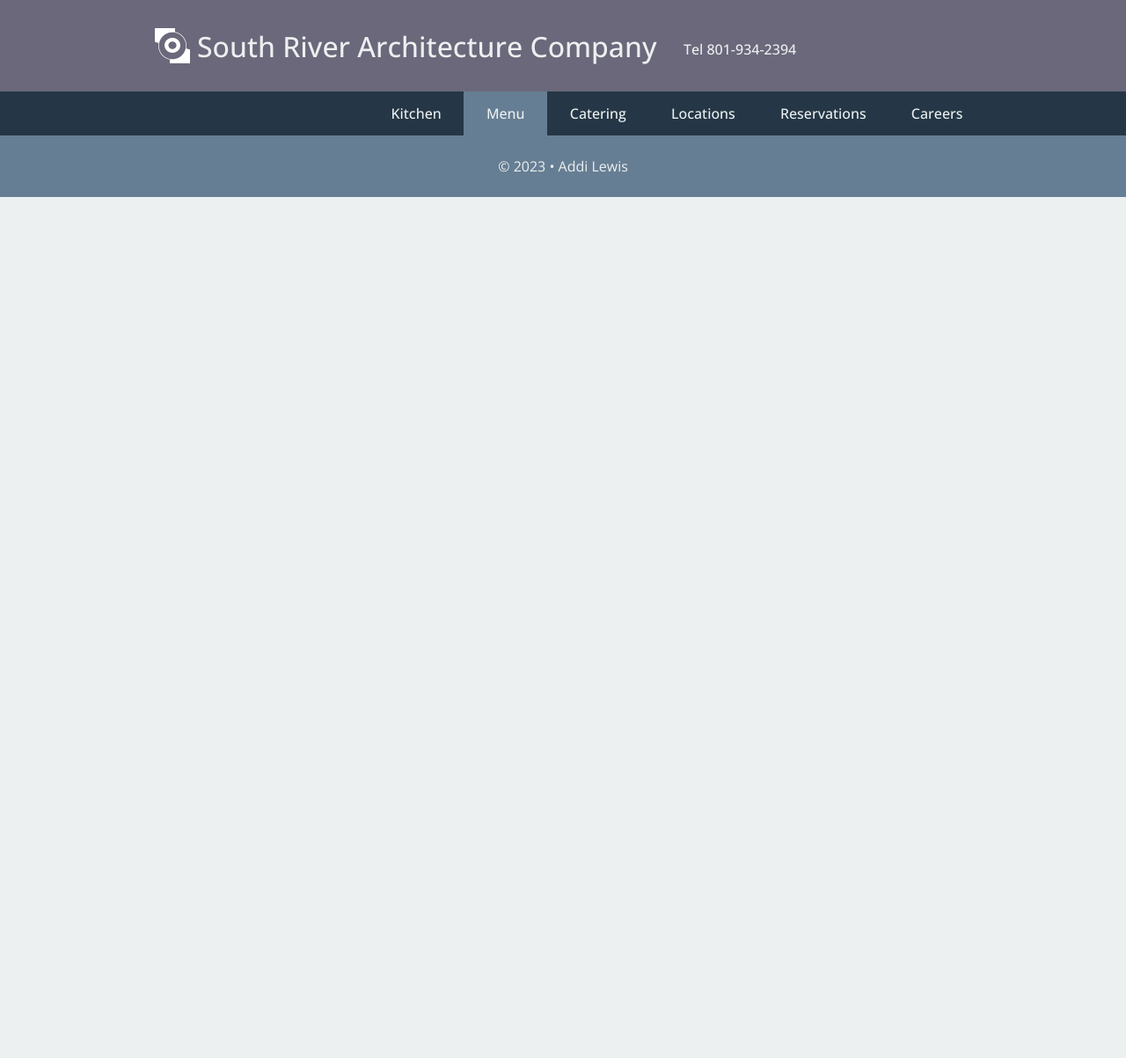
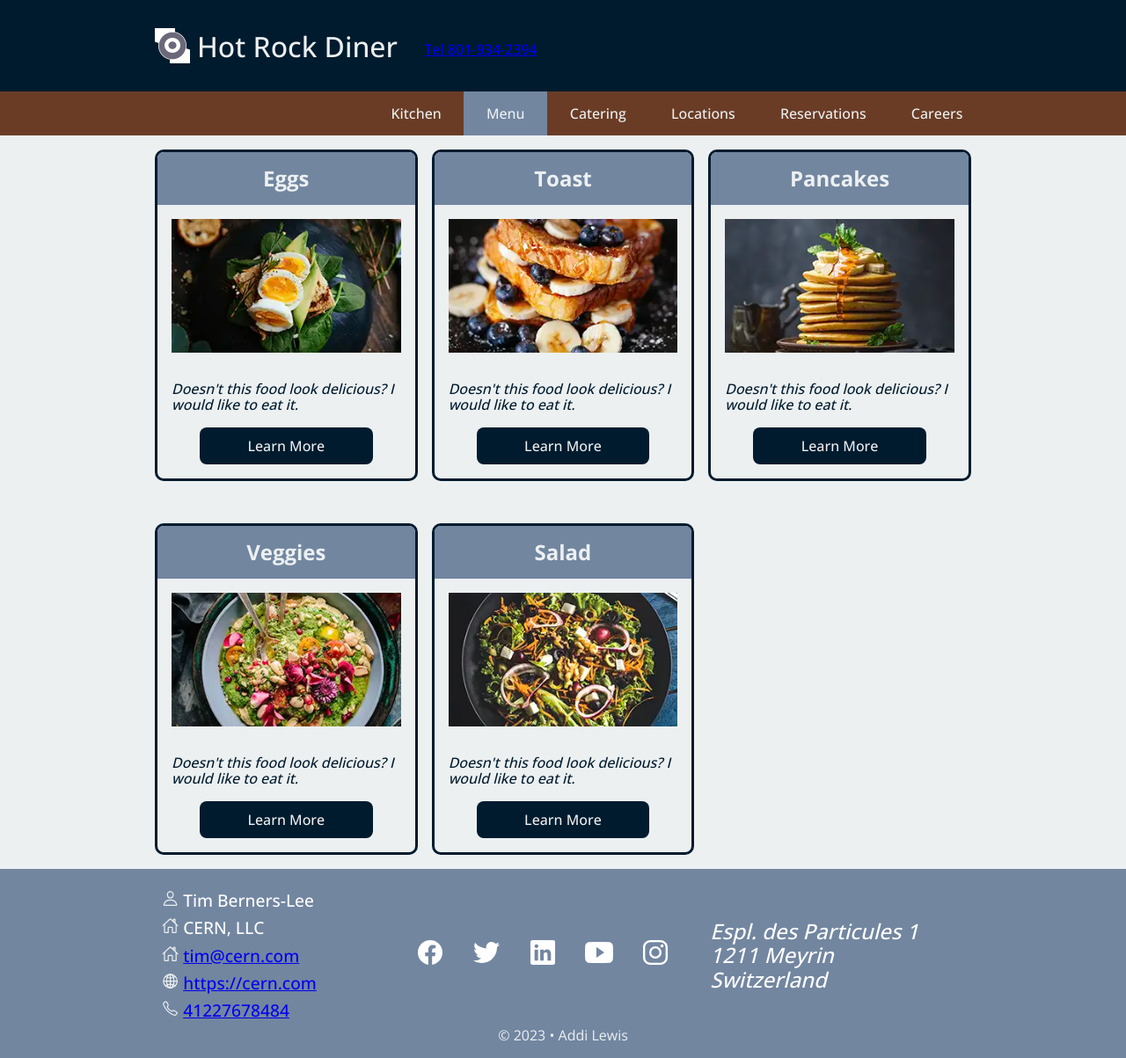
Before and after one commit to addilewis21/DWDD-2610, a plain HTML site: page Diner/index.html in a window 1280 px wide. Shown: the whole page at 88% size. Before the commit the page ends 800 px from the top, so only its background shows below. Drawn offline with nearby package versions, Linux system fonts and the light colour scheme.

Commit message:
got all content, began styling

```diff
--- a/Diner/index.html
+++ b/Diner/index.html
@@ -1,8 +1,8 @@
 <!DOCTYPE html>
 <html lang="en">
 <head>
-    <title>South River Architecture Company</title>
-    <meta name="description" content="South River Architecture Company">
+    <title>Hot Rock Diner</title>
+    <meta name="description" content="Hot Rock Diner">
     <meta name="author" content="Addi Lewis">
 
     <meta charset="UTF-8">
@@ -28,7 +28,7 @@
     <div id="headerWrapper">
         <header>
             <img src ="images/logocircle.png" alt="logo">
-            <h1>South River Architecture Company</h1>
+            <h1>Hot Rock Diner</h1>
              <a href="9051290512" style="margin-left: 1rem; padding: .4rem;"> Tel 801-934-2394 </a>
         </header>
     </div>
@@ -49,18 +49,77 @@
 
     <div id="mainWrapper">
         <main>
+            <div class="allcards">
+                <section>
+                    <h2>Eggs</h2>
+                    <img src="images/img1.webp" alt="Eggs" width="300" height="175">
+                    <p>Doesn't this food look delicious? I would like to eat it.</p>
+                    <a href="#">Learn More</a>
+                </section>
+
+                <section>
+                    <h2>Toast</h2>
+                    <img src="images/img2.webp" alt="Toast" width="300" height="175">
+                    <p>Doesn't this food look delicious? I would like to eat it.</p>
+                    <a href="#">Learn More</a>
+                </section>
+
+                <section>
+                    <h2>Pancakes</h2>
+                    <img src="images/img3.webp" alt="pancakes" width="300" height="175">
+                    <p>Doesn't this food look delicious? I would like to eat it.</p>
+                    <a href="#">Learn More</a>
+                </section>
+
+                <section>
+                    <h2>Veggies</h2>
+                    <img src="images/img4.webp" alt="veggies" width="300" height="175">
+                    <p>Doesn't this food look delicious? I would like to eat it.</p>
+                    <a href="#">Learn More</a>
+                </section>
+
+                <section>
+                    <h2>Salad</h2>
+                    <img src="images/img5.webp" alt="salad" width="300" height="175">
+                    <p>Doesn't this food look delicious? I would like to eat it.</p>
+                    <a href="#">Learn More</a>
+                </section>
+            </div>
+
+
 
         </main>
     </div>
 
     <div id="footerWrapper">
         <footer>
-            <p>&copy; <span id="year">x</span> &bull; Addi Lewis</p>
+            <div>
+                <section class="contact">
+                    <p><ion-icon name="person-outline"></ion-icon>Tim Berners-Lee</p>
+                    <p><ion-icon name="home-outline"></ion-icon>CERN, LLC</p>
+                    <p><ion-icon name="home-outline"></ion-icon><a href="mainto:tim@cern.com">tim@cern.com</a></p>
+                    <p><ion-icon name="globe-outline"></ion-icon><a href="https://cern.com">https://cern.com</a></p>
+                    <p><ion-icon name="call-outline"></ion-icon><a href="tel:41227678484">41227678484</a></p>
+                </section>
+                <section class="social">
+                    <a href="#"><ion-icon name="logo-facebook"></ion-icon></a>
+                    <a href="#"><ion-icon name="logo-twitter"></ion-icon></a>
+                    <a href="#"><ion-icon name="logo-linkedin"></ion-icon></a>
+                    <a href="#"><ion-icon name="logo-youtube"></ion-icon></a>
+                    <a href="#"><ion-icon name="logo-instagram"></ion-icon></a>
+                </section>
+                <section class="location">
+                    <address>Espl. des Particules 1 <br> 1211 Meyrin <br> Switzerland </address>
+                </section>
+            </div>
+
+            <p class="legal">&copy; <span id="year">x</span> &bull; Addi Lewis</p>
         </footer>
     </div>
 
-        <script src="js/scripts.js">
+<script type="module" src="https://unpkg.com/ionicons@7.1.0/dist/ionicons/ionicons.esm.js"></script>
+<script nomodule src="https://unpkg.com/ionicons@7.1.0/dist/ionicons/ionicons.js"></script>
+<script src="js/scripts.js"> </script>
 
-        </script>
 </body>
 </html>
--- a/Diner/scss/_large.scss
+++ b/Diner/scss/_large.scss
@@ -23,6 +23,14 @@ nav {
 }
 
 // main stuff
-section {
-  grid-template-columns: 1fr 1fr 1fr;
+div.allcards {
+
+  section {
+    flex-basis: calc(33.33% - ($gutter)*2/3);
+  }
 }
+
+footer div {
+  display: grid;
+  grid-template-columns: auto auto auto;
+}
--- a/Diner/scss/_medium.scss
+++ b/Diner/scss/_medium.scss
@@ -23,17 +23,23 @@ li {
   flex: 1;
 }
 }
-li.active {
-background-color: $secondaryColor;
-color: $primaryColor;
-border-radius: 0;
-}
-a {
-color: $fontColor;
+
+} //end of nav
 
 
-&:hover {
-  color: #E3E3AC;
+
+div.allcards {
+  display: flex;
+  flex-wrap: wrap;
+  gap: $gutter;
+
+  section {
+    flex-basis: calc(50% - ($gutter)/2);
+  }
 }
+
+footer div {
+  display: grid;
+  grid-template-columns: auto auto;
+  align-items: center;
 }
-}
--- a/Diner/scss/_small.scss
+++ b/Diner/scss/_small.scss
@@ -47,6 +47,7 @@ h3 {
 
 #navWrapper {
   background-color: $primaryColor;
+  color: $fontColor;
 }
 
 nav {
@@ -61,7 +62,6 @@ nav {
         text-decoration: none;
         display: none;
         padding: .5rem 2vw;
-        border-top: solid 1px white;
       }
       ul.open {
         display: block;
@@ -70,10 +70,9 @@ nav {
         border-bottom: solid 1px white;
       }
 
-  }
       li.active {
-    background-color: lighten($primaryColor, 40%);
-    color: $primaryColor;
+        background-color: $secondaryColor;
+        color: $thirdColor;
         width: 100%;
 
       }
@@ -85,63 +84,54 @@ nav {
 
         &:hover {
           background-color: lighten($primaryColor, 15%);
-      color: $primaryColor;
         }
       }
 
 
+  } //end of nav
+
+
 
 // main stuff
+
+div.allcards {
+  padding: 0 $gutter;
   section {
-  display: grid;
-  grid-template-columns: 1fr;
+    border: .2rem solid $thirdColor;
+    border-radius: 10px;
+    overflow: hidden;
+    margin: 1rem 0;
+    h2, p, img {
+      margin: 0;
+      padding: 1rem $gutter;
     }
-section div {
-  width: 100%;
-  padding: 1rem $gutter;
+    h2 {
+      background-color: $secondaryColor;
+      font-size: 1.5rem;
+      color: $fontColor;
+      text-align: center;
+    }
     img {
       width: 100%;
       height: auto;
+      display: block;
+    }
+    p {
+      font-style: italic;
+    }
+    a {
+      display: block;
+      background-color: $thirdColor;
+      padding: .75rem;
+      text-align: center;
+      margin: 0 3rem 1rem 3rem;
+      border-radius: 8px;
+      color: $fontColor;
+      text-decoration: none;
     }
   }
+}// end of allcards
 
-h2 {
-  text-align: center;
-  margin-bottom: 0px;
-  background-color: $secondaryColor;
-  padding: .5rem;
-  color: $fontColor;
-  border-radius: 15px 15px 0 0;
-}
-
-p {
-  color: $fontColor;
-  background-color: $primaryColor;
-  padding: .6rem;
-  text-align: center;
-  margin: 0;
-  font-weight: $lightWeight;
-}
-
-.hero img {
-  width: 100%;
-  height: auto;
-}
-
-video {
-  width: 90%;
-  margin-left: 5%;
-}
-
-details {
-  margin: .5rem $gutter;
-  padding: 1rem;
-  summary {
-    background-color: $secondaryColor;
-    color: $fontColor;
-    padding: 2rem;
-  }
-}
 
 // begin the footer
 #footerWrapper {
@@ -149,7 +139,41 @@ details {
 }
 footer {
   padding: 1rem $gutter;
+  color: white;
+
+  section {}
+
+    section.contact {
       p {
+        font-size: 1.2rem;
+        margin: .5rem;
+      }
+      ion-icon {
+        color: $fontColor;
+        padding-right: 5px;
+      }
+    }
+   //end of contact
+section.social {
+  display: flex;
+  justify-content: center;
+    a {
+      display: block;
+      font-size: 2rem;
+      margin: .5rem;
+      padding: .5rem;
+      color: white;
+      &:hover {
+        background-color: $thirdColor;
+      }
+    }
+
+} //end of social
+section.location {
+  font-size: 1.5rem;
+} // end of location
+
+  p.legal {
     margin: 0;
     font-weight: $lightWeight;
     text-align: center;
--- a/Diner/scss/_variables.scss
+++ b/Diner/scss/_variables.scss
@@ -1,6 +1,6 @@
-$primaryColor: #253746;
-$secondaryColor: #667E93;
-$thirdColor: #6A687A;
+$primaryColor: #6A3C25;
+$secondaryColor: #7286A0;
+$thirdColor: #001B2E;
 $fontColor: #ECF0F1;
 
 $defaultFont: 'Open Sans', sans-serif;
```
Also changed, not shown: Diner/css/styles.css, Diner/css/styles.min.css, Diner/images/Santa Fe Canyon Preserve_Oct2016_Alan Eckert.jpg (deleted), Diner/images/img1.avif (deleted), Diner/images/img1.webp (added), Diner/images/img2.webp (added), Diner/images/img3.webp (added), Diner/images/img4.webp (added), Diner/images/img5.webp (added), Diner/images/large.webp (deleted), Diner/images/med.webp (deleted), Diner/images/og.webp (deleted), Diner/images/small.webp (deleted), 1 other file. Lines whose indentation alone changed are shown as unchanged.
